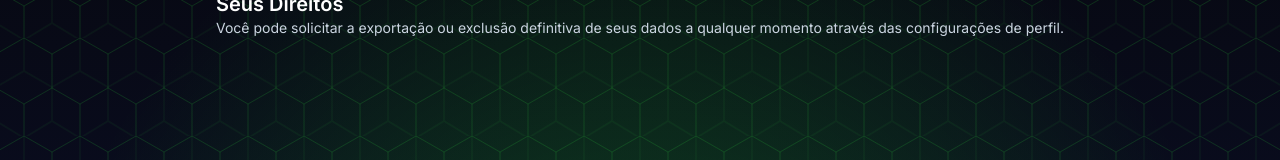
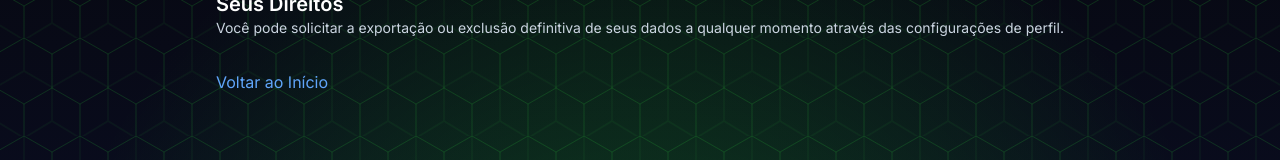
Before and after one commit to LypE-X/Arena-Clans-official, a Next.js app: page /privacy in a window 1280 px wide. Shown: the part 354-514 px from the top of the page. Built offline with nearby package versions, Linux system fonts and the light colour scheme; no server answers.

Commit message:
fix link in privacy policy

```diff
--- a/app/privacy/page.tsx
+++ b/app/privacy/page.tsx
@@ -1,3 +1,5 @@
+import Link from 'next/link';
+
 export default function PrivacyPage() {
     return (
         <main className="max-w-4xl mx-auto py-12 px-6 text-slate-300 font-sans">
@@ -17,6 +19,7 @@ export default function PrivacyPage() {
                     <p>Você pode solicitar a exportação ou exclusão definitiva de seus dados a qualquer momento através das configurações de perfil.</p>
                 </div>
             </section>
+            <Link href="/" className="mt-8 inline-block text-blue-400 hover:underline">Voltar ao Início</Link>
         </main>
     );
 }
```
